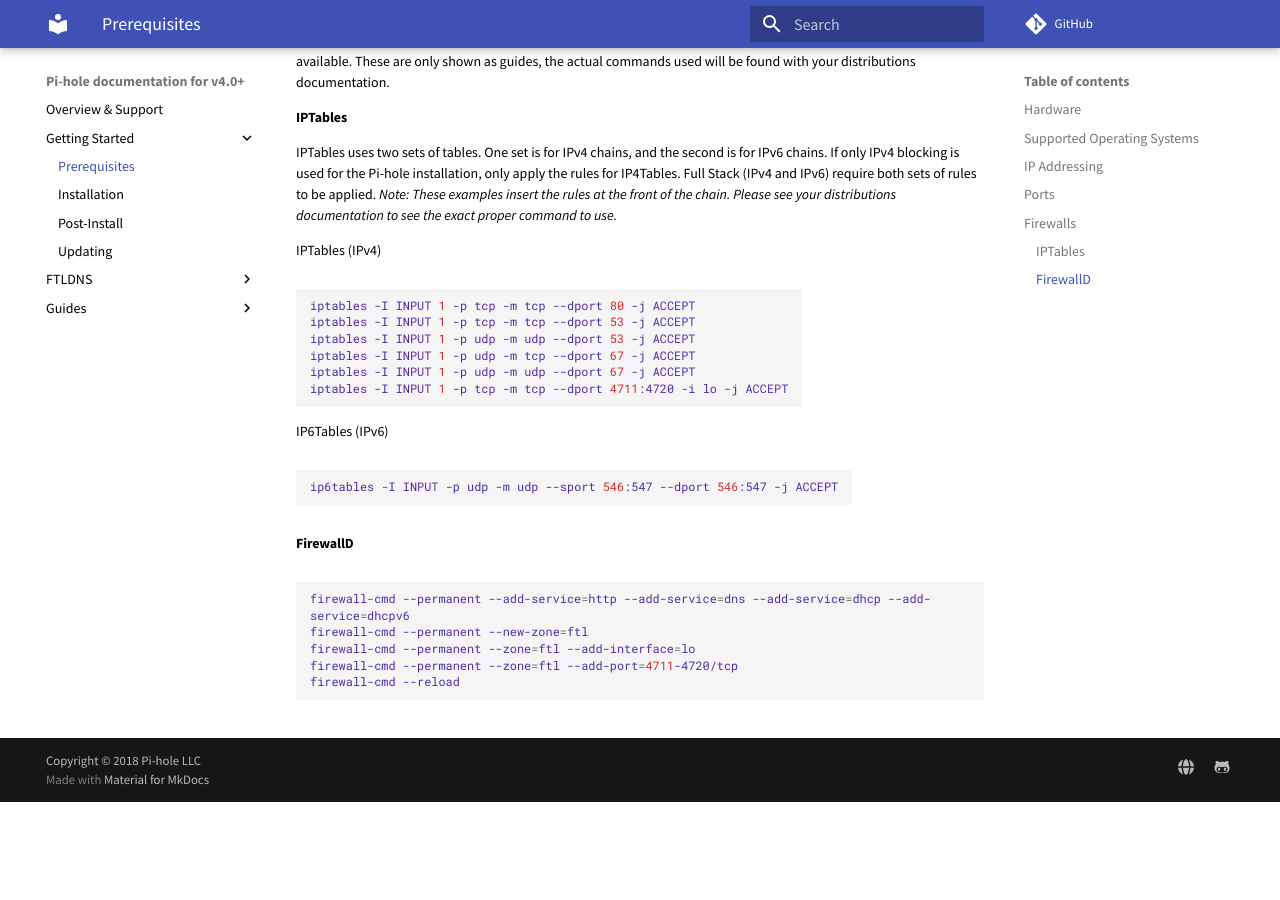
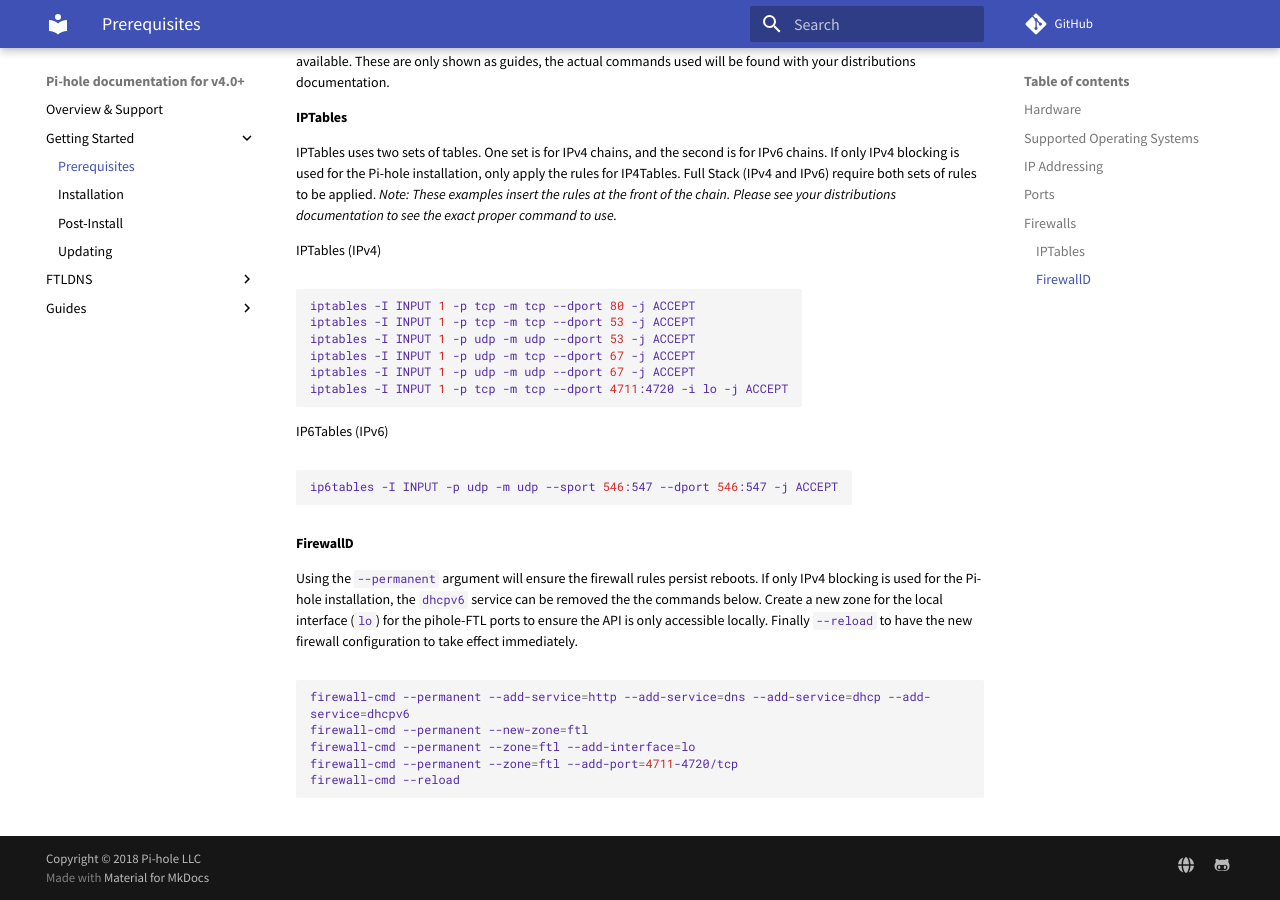
Before and after one commit to pi-hole/docs, an MkDocs documentation site: the page built from docs/main/prerequesites.md, in a window 1280 px wide and 900 px high, scrolled down 1566 px. Built offline with MkDocs 1.6.1 and Material for MkDocs 9.7.7, drawn with Linux system fonts in a browser that asks for light colours; comment, search, counter and statistics services are not loaded; old or Windows-style settings are respelled for this version of MkDocs; before the commit the page ends 2368 px from its top, so only the background shows below that.

Commit message:
documentation for firewalld commands
Signed-off-by: bcambl <blayne@blaynecampbell.com>

````diff
--- a/docs/main/prerequesites.md
+++ b/docs/main/prerequesites.md
@@ -66,6 +66,8 @@
 ```
 #### FirewallD
 
+Using the `--permanent` argument will ensure the firewall rules persist reboots. If only IPv4 blocking is used for the Pi-hole installation, the `dhcpv6` service can be removed the the commands below. Create a new zone for the local interface (`lo`) for the pihole-FTL ports to ensure the API is only accessible locally. Finally `--reload` to have the new firewall configuration to take effect immediately.
+
 ```bash
 firewall-cmd --permanent --add-service=http --add-service=dns --add-service=dhcp --add-service=dhcpv6
 firewall-cmd --permanent --new-zone=ftl
````
